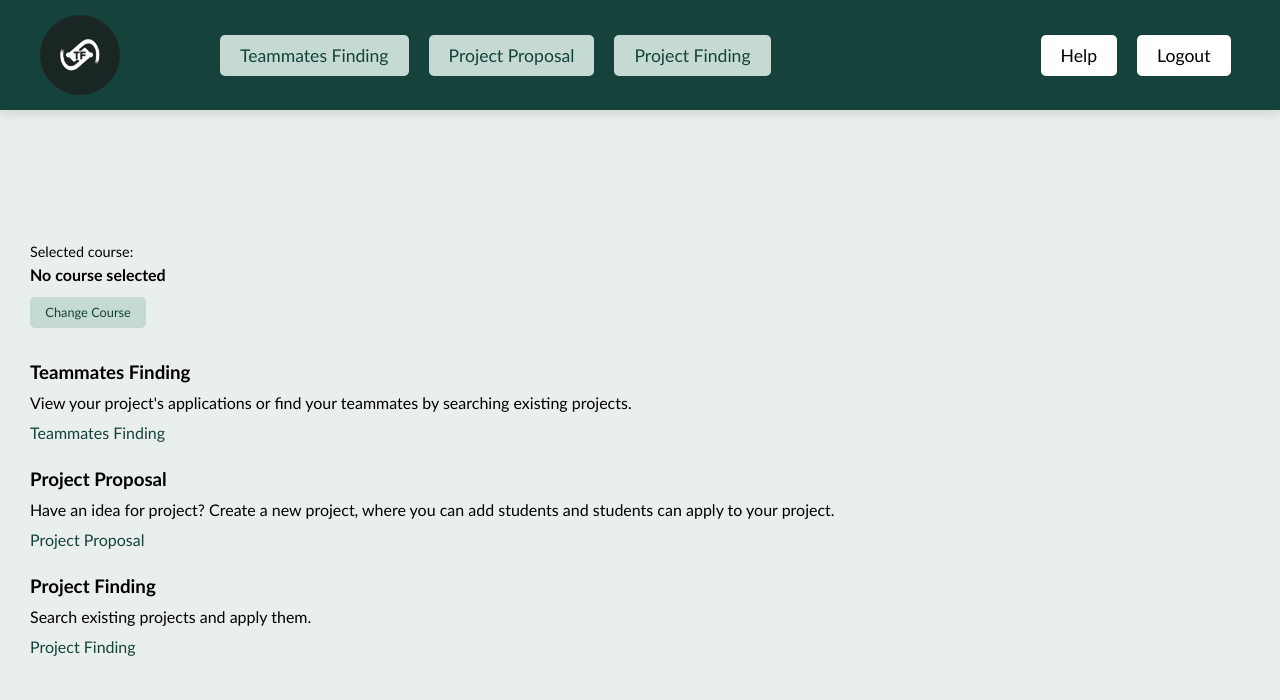
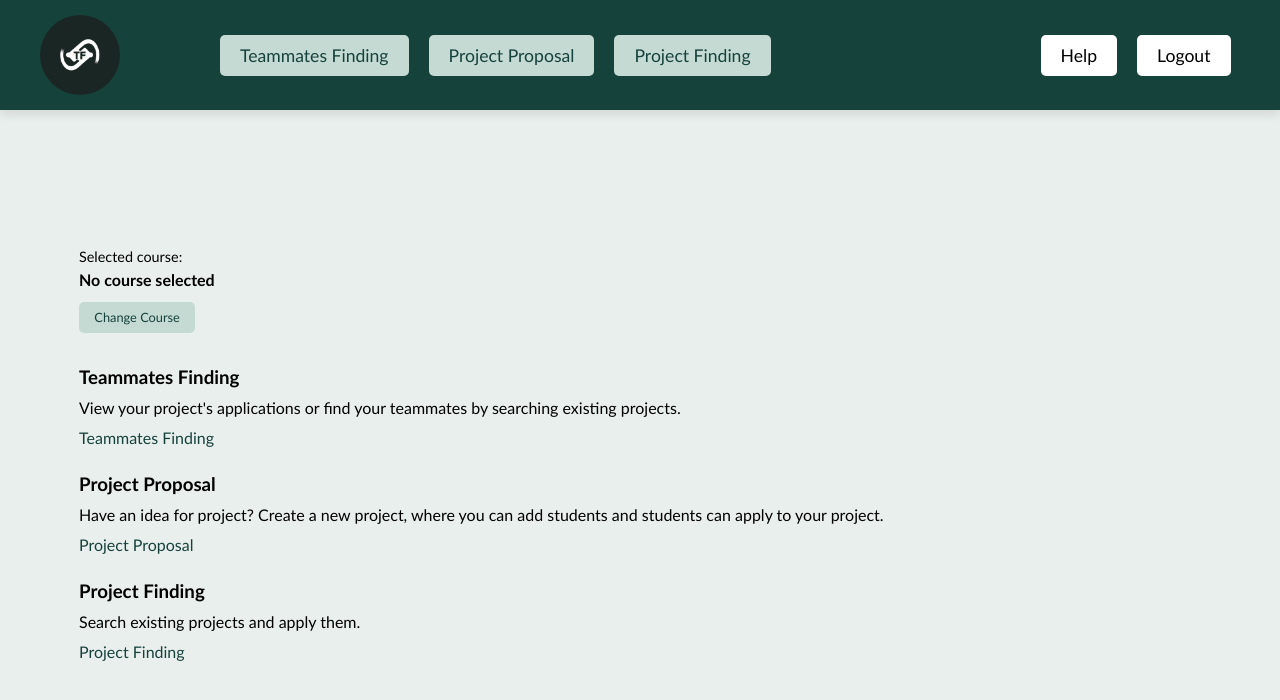
Before and after one commit to miia6/TF_frontend, a React (Vite) app: page /dashboard in a window 1280 px wide. Shown: the top 700 px of the page. Built offline with nearby package versions, Linux system fonts and the light colour scheme.

Commit message:
small changes

```diff
--- a/src/App.css
+++ b/src/App.css
@@ -6,7 +6,8 @@ body, html {
 }
 
 #root {
-  max-width: 1280px;
+  max-width: auto; /*1280px;*/
+  max-height: auto;
   margin: 0 auto;
   text-align: center;
 }
@@ -20,7 +21,7 @@ body, html {
 }*/
 
 .App-logo {
-  margin: 5px auto;
+  margin: 0;
   justify-content: center;
 }
 
@@ -35,11 +36,13 @@ body, html {
   font-size: calc(3px + 2vmin);
   color: black;
   justify-content: center;
+  margin: 50px;
+  /*position: fixed;*/
 }
 
 .App-logo-left {
   margin: 5px auto;
-  position: absolute;
+  position: fixed;
   top: 30px;
   left: 30px;
 }
@@ -54,13 +57,13 @@ body, html {
 /* Login and Register links */
 
 nav {
-  position: absolute;
+  position: fixed;
   top: 20px;
   right: 20px;
 }
 
 nav a {
-  margin: 0 10px;
+  margin: 10px;
   color: #16423C;
   text-decoration: none;
 }
--- a/src/components/SignUpForm.jsx
+++ b/src/components/SignUpForm.jsx
@@ -63,7 +63,7 @@ const SignUpForm = ({
 
         <button type="submit">Sign up</button>
 
-        <div className="signup-section">
+        <div className="login-section">
           <p>Already have an account?</p>
             <button
                 type="button"
--- a/src/styles/courseselection.css
+++ b/src/styles/courseselection.css
@@ -3,7 +3,6 @@
     flex-direction: column;
     align-items: center;
     justify-content: center;
-    min-height: 100vh;
     background-color: #E9EFEC;
     padding: 20px;
 }
--- a/src/styles/dashboard.css
+++ b/src/styles/dashboard.css
@@ -1,19 +1,12 @@
-html, body {
-    margin: 0;
-    padding: 0;
-    width: 100%;
-    height: 100%;
-    overflow: hidden;
-}
-
 .dashboard-container {
     width: 100vw;
     background-color: #16423C;
     box-sizing: border-box;
-    position: fixed;
     top: 0;
     left: 0;
     z-index: 1000;
+    /*overflow: hidden;*/
+    position: fixed;
 }
 
 .dashboard-header {
@@ -76,12 +69,15 @@ html, body {
 
 
 .course-section {
-    width: 100vw;
+    width: 90vw;
     padding-left: 30px;
+    padding-top: 10px;
     padding-bottom: 10px;
+    margin-top: 100px;
     color: black;
     text-align: left;
-    margin-top: 100px;
+    overflow: hidden;
+    position: relative;
 }
 
 .course-section p {
@@ -115,9 +111,10 @@ html, body {
 .content-container {
     padding-left: 30px;
     padding-top: 0;
-    width: 100vw;
     justify-content: left;
     align-items: left;
+    overflow: hidden;
+    position: relative;
 }
 
 .info-section {
--- a/src/styles/login.css
+++ b/src/styles/login.css
@@ -3,7 +3,6 @@
     flex-direction: column;
     align-items: center;
     justify-content: center;
-    min-height: 100vh;
     background-color: #E9EFEC;
     padding: 20px;
 }
```
